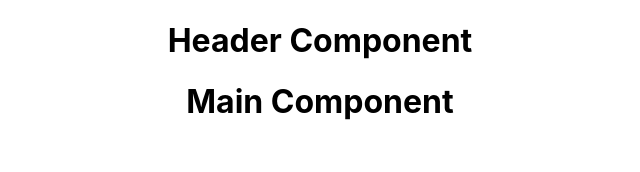
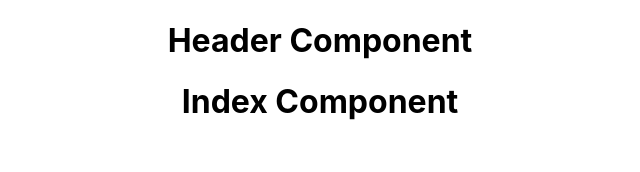
Before and after one commit to XAVDAVIS/frontend, a React (Create React App) app: page / in a window 1280 px wide. Shown: the top 172 px of the page, without its empty margins (320-960 px from the left). Built offline with nearby package versions, Linux system fonts and the light colour scheme.

Commit message:
wip added main router

```diff
--- a/src/components/Main.js
+++ b/src/components/Main.js
@@ -1,5 +1,17 @@
+import { Routes, Route } from "react-router-dom";
+import Index from "../pages/Index";
+import Show from "../pages/Show";
+
+
 function Main(props) {
-    return <h1>Main Component</h1>
+    return (
+        <main>
+            <Routes>
+                <Route path="/" element={<Index />} />
+                <Route path="/people/:id" element={<Show />} />
+            </Routes>
+        </main>
+    );
 }
 
 export default Main;
```
